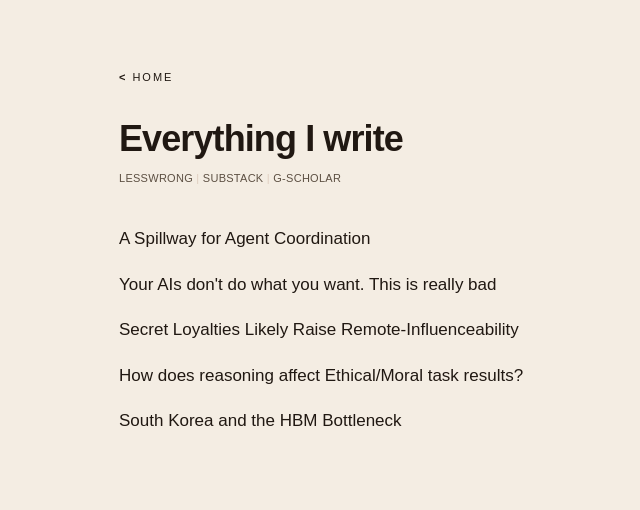
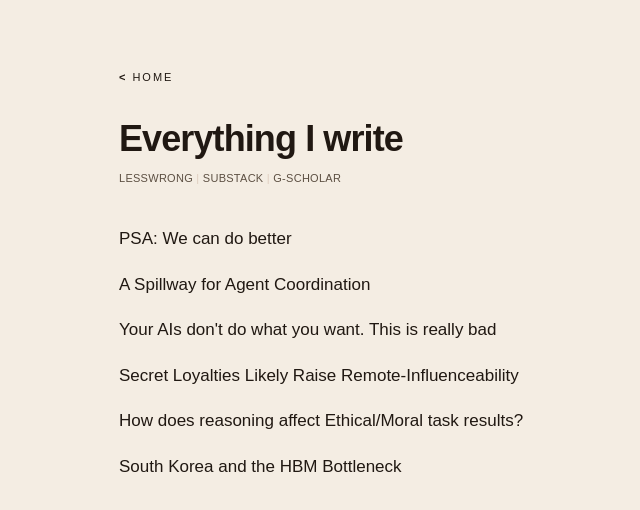
Before and after one commit to kaustubhkislay/website, a Next.js app: page /writing in a window 1280 px wide. Shown: the top 510 px of the page, without its empty margins (225-865 px from the left). Built offline with nearby package versions, Linux system fonts and the light colour scheme; a web font is replaced by a local one.

Commit message:
Add PSA: We can do better to featured writing
Co-Authored-By: Claude Fable 5 <noreply@anthropic.com>

```diff
--- a/src/app/writing/page.tsx
+++ b/src/app/writing/page.tsx
@@ -8,6 +8,10 @@ export const metadata = {
 };
 
 const FEATURED: { title: string; href: string }[] = [
+  {
+    title: "PSA: We can do better",
+    href: "https://www.lesswrong.com/posts/wiFv6LguphSxkzAnb/psa-we-can-do-better",
+  },
   {
     title: "A Spillway for Agent Coordination",
     href: "https://www.lesswrong.com/posts/FjYmTAPiG3FCFCY5r/a-spillway-for-agent-coordination",
```
